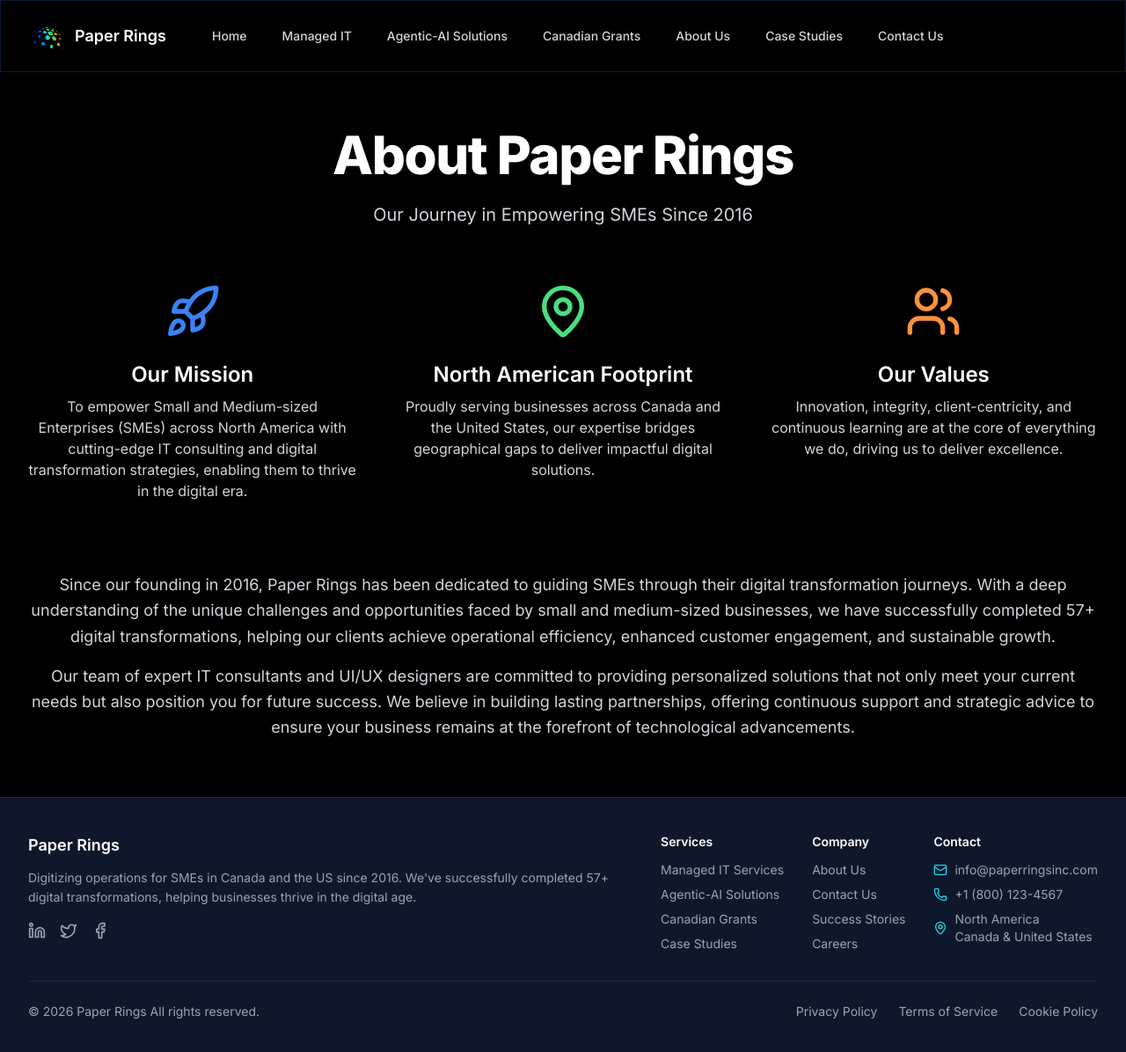
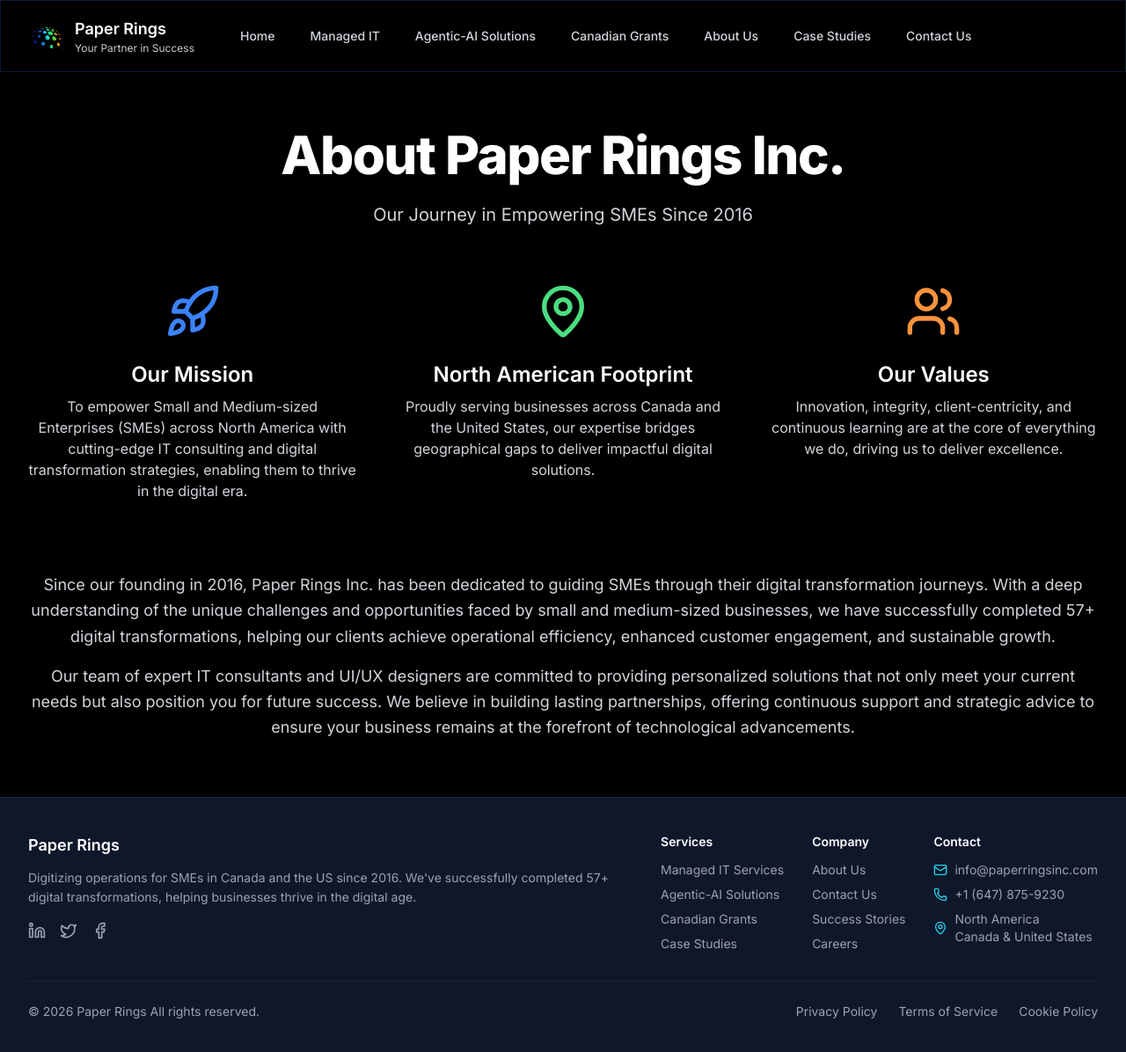
Before and after one commit to sungroo/paper-rings-site, a Next.js app in the folder paper-rings-inc/: page /about in a window 1280 px wide. Shown: the top 1196 px of the page at 88% size. Built offline with nearby package versions, Linux system fonts and the light colour scheme.

Commit message:
feat: design updates and verified build compatibility

```diff
--- a/paper-rings-inc/src/app/about/page.tsx
+++ b/paper-rings-inc/src/app/about/page.tsx
@@ -14,7 +14,7 @@ export default function AboutUsPage() {
             transition={{ duration: 0.8 }}
             className="text-4xl font-extrabold tracking-tight text-white sm:text-5xl lg:text-6xl"
           >
-            About Paper Rings
+            About Paper Rings Inc.
           </motion.h1>
           <motion.p
             initial={{ opacity: 0, y: 20 }}
@@ -68,7 +68,7 @@ export default function AboutUsPage() {
           className="mt-20 text-center text-gray-300"
         >
           <p className="text-lg leading-relaxed">
-            Since our founding in 2016, Paper Rings has been dedicated to guiding SMEs through their digital transformation journeys. With a deep understanding of the unique challenges and opportunities faced by small and medium-sized businesses, we have successfully completed 57+ digital transformations, helping our clients achieve operational efficiency, enhanced customer engagement, and sustainable growth.
+            Since our founding in 2016, Paper Rings Inc. has been dedicated to guiding SMEs through their digital transformation journeys. With a deep understanding of the unique challenges and opportunities faced by small and medium-sized businesses, we have successfully completed 57+ digital transformations, helping our clients achieve operational efficiency, enhanced customer engagement, and sustainable growth.
           </p>
           <p className="mt-4 text-lg leading-relaxed">
             Our team of expert IT consultants and UI/UX designers are committed to providing personalized solutions that not only meet your current needs but also position you for future success. We believe in building lasting partnerships, offering continuous support and strategic advice to ensure your business remains at the forefront of technological advancements.
--- a/paper-rings-inc/src/app/components/Footer.tsx
+++ b/paper-rings-inc/src/app/components/Footer.tsx
@@ -92,8 +92,8 @@ export default function Footer() {
               </li>
               <li className="flex items-center">
                 <Phone className="h-4 w-4 mr-2 flex-shrink-0 text-brand-cyan" />
-                <a href="tel:+18001234567" className="hover:text-white transition-colors">
-                  +1 (800) 123-4567
+                <a href="tel:+16478759230" className="hover:text-white transition-colors">
+                  +1 (647) 875-9230
                 </a>
               </li>
               <li className="flex items-center">
--- a/paper-rings-inc/src/app/components/Navbar.tsx
+++ b/paper-rings-inc/src/app/components/Navbar.tsx
@@ -26,13 +26,16 @@ export default function Navbar() {
               <div className="relative w-10 h-10 flex-shrink-0">
                 <Image
                   src="/images/logo.png"
-                  alt="Paper Rings Logo"
+                  alt="Paper Rings Inc. Logo"
                   fill
                   className="object-contain"
                   priority
                 />
               </div>
-              <span className="text-white text-lg font-semibold">Paper Rings</span>
+              <div className="flex flex-col">
+                <span className="text-white text-lg font-semibold">Paper Rings</span>
+                <span className="text-white text-xs opacity-80">Your Partner in Success</span>
+              </div>
             </Link>
             <div className="hidden md:block ml-10">
               <div className="flex items-baseline space-x-4">
@@ -80,12 +83,15 @@ export default function Navbar() {
                       <div className="relative w-10 h-10 flex-shrink-0">
                         <Image
                           src="/images/logo.png"
-                          alt="Paper Rings Logo"
+                          alt="Paper Rings Inc. Logo"
                           fill
                           className="object-contain"
                         />
                       </div>
-                      <span className="text-white text-lg font-semibold">Paper Rings</span>
+                      <div className="flex flex-col">
+                        <span className="text-white text-lg font-semibold">Paper Rings</span>
+                        <span className="text-white text-xs opacity-80">Your Partner in Success</span>
+                      </div>
                     </Link>
                   </div>
                   <div className="-mr-2">
--- a/paper-rings-inc/src/app/contact/page.tsx
+++ b/paper-rings-inc/src/app/contact/page.tsx
@@ -42,7 +42,7 @@ export default function ContactUsPage() {
               </li>
               <li className="flex items-center">
                 <PhoneIcon className="h-6 w-6 text-brand-cyan mr-3" />
-                +1 (800) 123-4567
+                +1 (647) 875-9230
               </li>
               <li className="flex items-center">
                 <MapPinIcon className="h-6 w-6 text-brand-cyan mr-3" />
@@ -121,7 +121,7 @@ export default function ContactUsPage() {
               </div>
               <button
                 type="submit"
-                className="inline-flex justify-center rounded-md border border-transparent bg-gradient-rainbow py-2 px-4 text-sm font-medium text-white shadow-sm hover:opacity-90 focus:outline-none focus:ring-2 focus:ring-brand-cyan focus:ring-offset-2 transition-opacity"
+                className="inline-flex justify-center rounded-md border border-transparent bg-blue-600 py-2 px-4 text-sm font-medium text-white shadow-sm hover:bg-blue-700 focus:outline-none focus:ring-2 focus:ring-blue-500 focus:ring-offset-2 transition-colors"
               >
                 Send Message
               </button>
--- a/paper-rings-inc/src/app/layout.tsx
+++ b/paper-rings-inc/src/app/layout.tsx
@@ -7,7 +7,7 @@ import Footer from './components/Footer';
 const inter = Inter({ subsets: ['latin'] });
 
 export const metadata: Metadata = {
-  title: 'Paper Rings - IT Consulting for SMEs',
+  title: 'Paper Rings Inc. - IT Consulting for SMEs',
   description: 'Helping SMEs in Canada and the US digitize operations since 2016. Expertise in Managed IT, Agentic-AI, and Canadian Grants.',
 };
 
--- a/paper-rings-inc/src/app/page.tsx
+++ b/paper-rings-inc/src/app/page.tsx
@@ -23,7 +23,7 @@ export default function Home() {
             transition={{ duration: 0.8, delay: 0.2 }}
             className="mx-auto mt-6 max-w-3xl text-xl text-gray-300"
           >
-            Paper Rings is your trusted IT consulting partner, digitizing operations for businesses in Canada and the US since 2016.
+            Paper Rings Inc. is your trusted IT consulting partner, digitizing operations for businesses in Canada and the US since 2016.
           </motion.p>
           <motion.div
             initial={{ opacity: 0, scale: 0.8 }}
--- a/paper-rings-inc/src/components/Footer.tsx
+++ b/paper-rings-inc/src/components/Footer.tsx
@@ -8,7 +8,7 @@ export default function Footer() {
       <div className="container mx-auto px-4">
         <div className="grid grid-cols-1 md:grid-cols-3 gap-8">
           <div>
-            <h3 className="text-xl font-bold mb-4">Paper Rings Inc.</h3>
+            <h3 className="text-xl font-bold mb-4">Paper Rings</h3>
             <p className="text-sm">
               Digitizing operations for SMEs in Canada and the US since 2016.
               <br />
@@ -32,11 +32,11 @@ export default function Footer() {
               <a href="#" className="text-white hover:text-blue-300"><Linkedin size={24} /></a>
             </div>
             <p className="text-sm mt-4">Email: info@paperringsinc.com</p>
-            <p className="text-sm">Phone: +1 (555) 123-4567</p>
+            <p className="text-sm">Phone: +1 (647) 875-9230</p>
           </div>
         </div>
         <div className="border-t border-slate-700 mt-8 pt-6 text-center text-sm">
-          &copy; {currentYear} Paper Rings Inc. All rights reserved.
+          &copy; {currentYear} Paper Rings All rights reserved.
         </div>
       </div>
     </footer>
--- a/paper-rings-inc/src/components/Navbar.tsx
+++ b/paper-rings-inc/src/components/Navbar.tsx
@@ -6,7 +6,7 @@ export default function Navbar() {
     <nav className="fixed top-0 left-0 right-0 z-50 p-4 backdrop-blur-md bg-white/10 shadow-lg">
       <div className="container mx-auto flex justify-between items-center">
         <Link href="/" className="text-2xl font-bold text-white">
-          Paper Rings
+          Paper Rings Inc.
         </Link>
         <div className="hidden md:flex space-x-6">
           <NavLink href="/" icon={<Home size={20} />} label="Home" />
```
